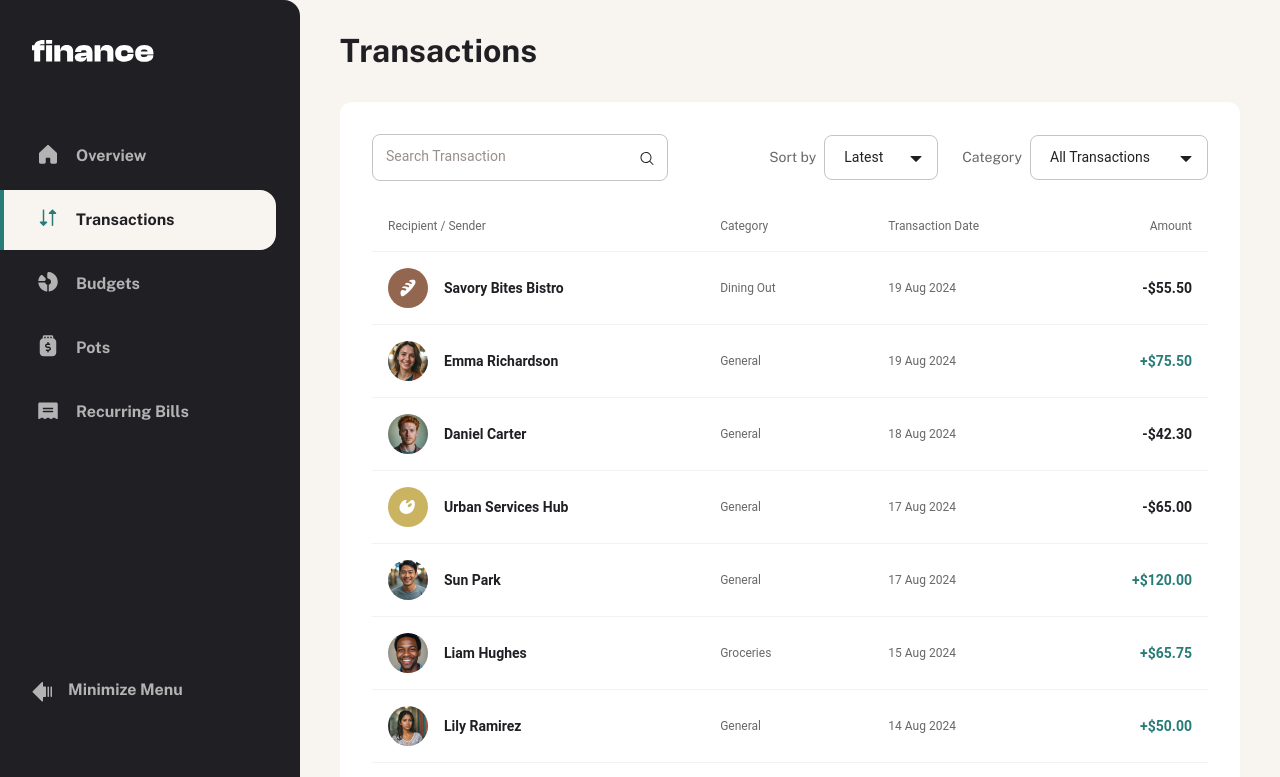
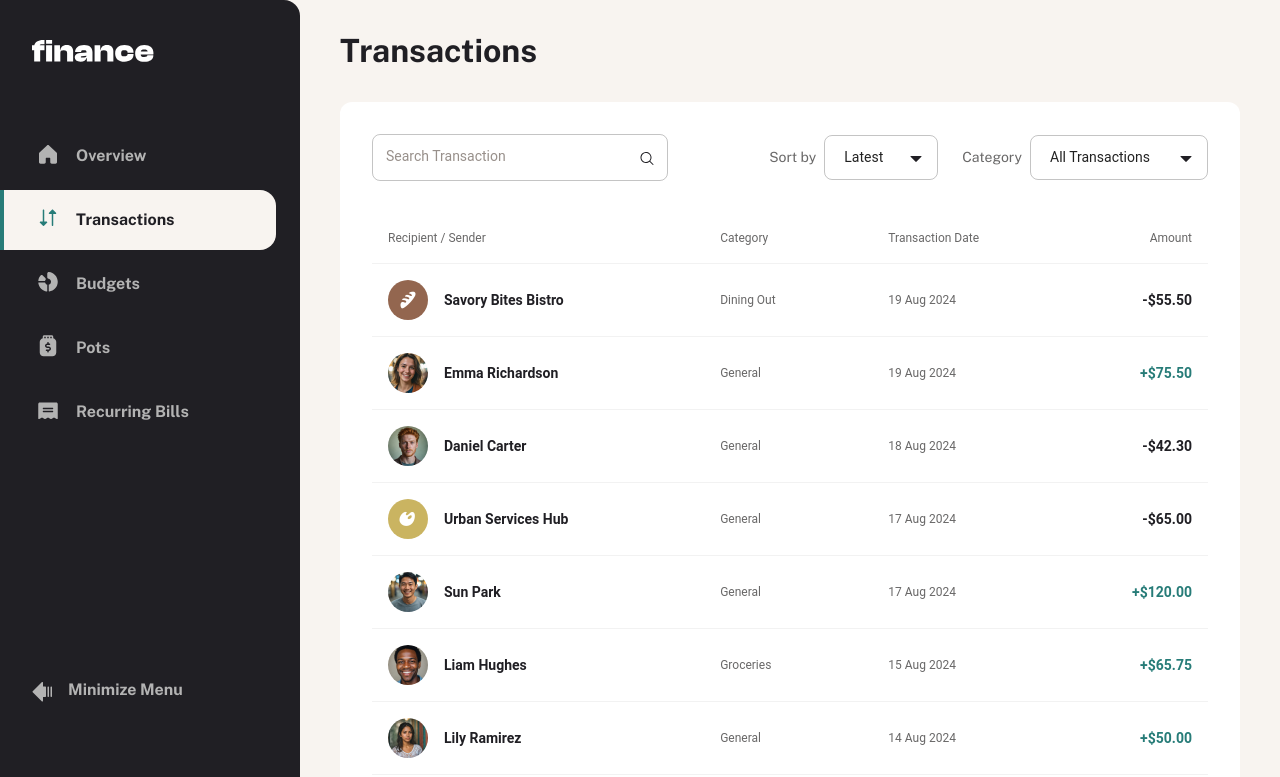
Before and after one commit to PioKl/Personal-Finance-App, a Next.js app: page /transactions in a window 1280 px wide. Shown: the top 777 px of the page. Built offline with nearby package versions, Linux system fonts and the light colour scheme.

Commit message:
gap update

```diff
--- a/app/(root)/transactions/page.tsx
+++ b/app/(root)/transactions/page.tsx
@@ -187,7 +187,7 @@ const Transactions = () => {
       <div>
         <h1>Transactions</h1>
       </div>
-      <div className="flex flex-col gap-space-250 py-space-300 px-space-250 bg-fill-two rounded-default md:p-space-400 ">
+      <div className="flex flex-col gap-space-400 py-space-300 px-space-250 bg-fill-two rounded-default md:p-space-400 ">
         <div className="flex justify-between gap-space-300">
           <div>
             <TextField
```
